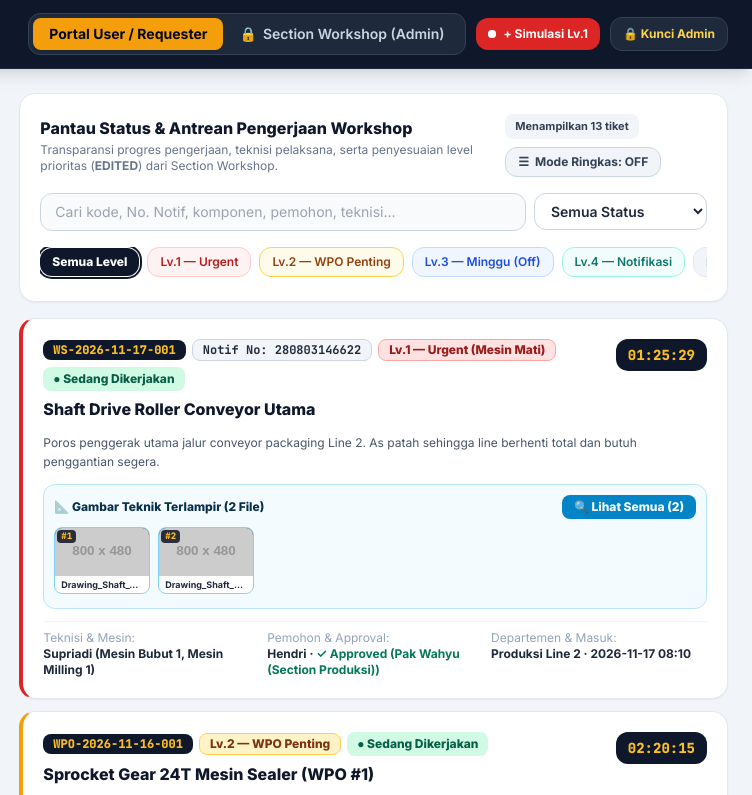
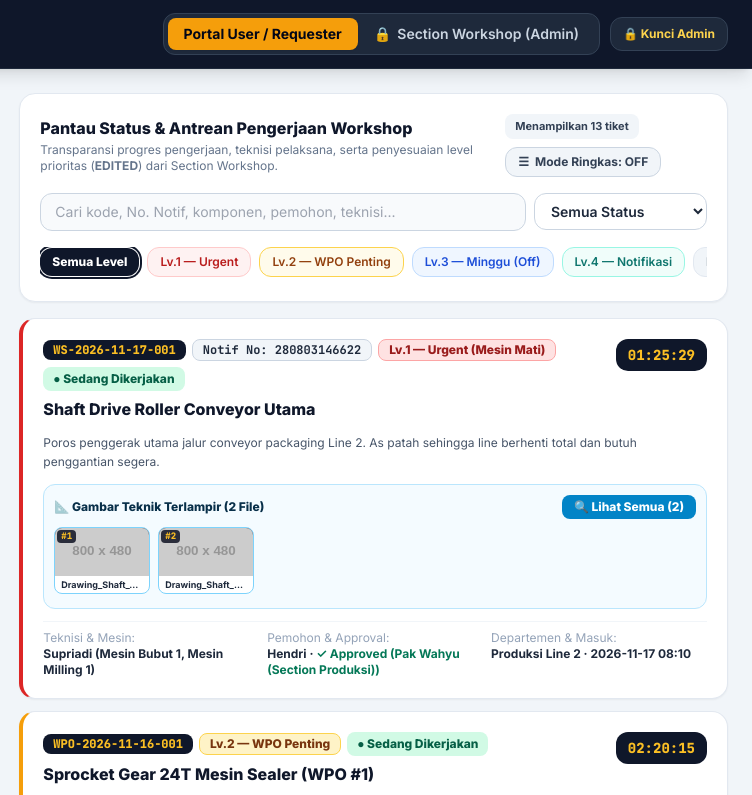
Before and after one commit to bakhtiarbima/monitoring-workshop, a plain HTML site: page index.html in a window 1280 px wide. Shown: the top 795 px of the page, 528-1280 px from the left. Drawn offline with nearby package versions, Linux system fonts and the light colour scheme; placeholder pictures from the web are drawn by us.

Commit message:
Add files via upload

```diff
--- a/index.html
+++ b/index.html
@@ -72,15 +72,7 @@
           </button>
         </div>
 
-        <!-- Admin-Only Controls: Simulate Emergency & Logout -->
-        <button type="button" id="btn-sim-level1" onclick="simulateEmergencyLevel1()" title="Simulasikan permintaan mendadak Level 1 (Mesin Mati)" class="hidden md:inline-flex items-center gap-2 px-3 py-2 rounded-xl bg-red-600 hover:bg-red-500 active:scale-95 text-white text-xs font-bold shadow-sm transition cursor-pointer">
-          <span class="relative flex h-2 w-2">
-            <span class="animate-ping absolute inline-flex h-full w-full rounded-full bg-red-200 opacity-75"></span>
-            <span class="relative inline-flex rounded-full h-2 w-2 bg-white"></span>
-          </span>
-          + Simulasi Lv.1
-        </button>
-
+        <!-- Admin-Only Control: Logout / Lock Admin -->
         <button type="button" id="btn-desktop-logout" onclick="logoutAdmin()" title="Kunci kembali akses Section Workshop" class="hidden md:inline-flex items-center gap-1.5 px-3 py-2 rounded-xl bg-slate-800 hover:bg-slate-700 text-amber-300 border border-slate-700 text-xs font-bold transition cursor-pointer">
           🔒 Kunci Admin
         </button>
@@ -1853,7 +1845,6 @@
     let selectedPriorityFilter = 'all';
     let selectedUserPriorityFilter = 'all';
     let selectedRecapDate = '2026-11-16';
-    let emergencyCounter = 0;
     let isCompactView = false;
     let isUserCompactView = false;
     let filterOvertimeOnly = false;
@@ -1952,7 +1943,6 @@
 
       updateSyncBadge('☁️ Menyimpan ke GitHub...', true);
 
-      // Freeze current running elapsed seconds before exporting JSON
       const serializedOrders = workOrders.map((j) => ({
         ...j,
         elapsedSeconds: getJobLiveSeconds(j),
@@ -1975,7 +1965,6 @@
       };
 
       try {
-        // 1. Check existing file SHA if already exists
         let existingSha = null;
         const getRes = await fetch(`${apiUrl}?ref=${encodeURIComponent(cfg.branch)}`, { headers });
         if (getRes.ok) {
@@ -1983,7 +1972,6 @@
           existingSha = getData.sha || null;
         }
 
-        // 2. Commit & Push JSON backup to GitHub
         const body = {
           message: `Backup data workshop (${new Date().toLocaleString('id-ID')})`,
           content: encodeUtf8Base64(JSON.stringify(payloadObj, null, 2)),
@@ -2036,7 +2024,6 @@
             }
           }
         } else {
-          // Public raw fallback so Portal User on GitHub Pages can read latest synced data
           const rawUrl = `https://raw.githubusercontent.com/${encodeURIComponent(cfg.owner)}/${encodeURIComponent(cfg.repo)}/${encodeURIComponent(cfg.branch)}/${cfg.filePath}?t=${Date.now()}`;
           const res = await fetch(rawUrl);
           if (res.ok) {
@@ -2237,18 +2224,15 @@
 
     function updateAuthHeaderUI() {
       const lockIcon = document.getElementById('admin-tab-lock-icon');
-      const simBtn = document.getElementById('btn-sim-level1');
       const deskLogout = document.getElementById('btn-desktop-logout');
       const mobLogout = document.getElementById('btn-mobile-logout');
 
       if (isAdminAuthenticated) {
         if (lockIcon) lockIcon.textContent = '🔓';
-        if (simBtn) simBtn.classList.remove('hidden');
         if (deskLogout) deskLogout.classList.remove('hidden');
         if (mobLogout) mobLogout.classList.remove('hidden');
       } else {
         if (lockIcon) lockIcon.textContent = '🔒';
-        if (simBtn) simBtn.classList.add('hidden');
         if (deskLogout) deskLogout.classList.add('hidden');
         if (mobLogout) mobLogout.classList.add('hidden');
       }
@@ -2413,7 +2397,6 @@
         urgentCard.classList.remove('border-red-300', 'bg-red-50/40');
       }
 
-      // Widget badges
       const standbyEl = document.getElementById('widget-standby-summary');
       if (standbyEl) {
         standbyEl.textContent = `${standbyTechCount} Teknisi Standby · ${freeMachineCount} Mesin Tersedia`;
@@ -2436,7 +2419,6 @@
         ghStatusEl.textContent = ghCfg.token ? 'Connected' : 'Setup';
       }
 
-      // Notification Overview Cards (Hari Ini, Kemarin, Total)
       const todaySubmitted = workOrders.filter((j) => (j.dateSubmitted || '').startsWith(OPERATIONAL_TODAY));
       const todayDoneFromToday = todaySubmitted.filter((j) => j.status === 'completed');
       const todayCompletedTotal = workOrders.filter((j) => j.status === 'completed' && (j.dateCompleted || '').startsWith(OPERATIONAL_TODAY));
@@ -3011,7 +2993,7 @@
                       ? `<button type="button" onclick="completeJob('${job.id}')" class="px-3.5 py-1.5 rounded-xl bg-slate-900 hover:bg-slate-800 text-white text-xs font-extrabold shadow-2xs transition cursor-pointer">
                           ✓ Tandai Selesai
                         </button>`
-                      : `<button type="button" onclick="reopenJob('${job.id}')" class="px-3 py-1.5 rounded-xl bg-slate-100 hover:bg-slate-200 text-slate-700 text-xs font-bold transition cursor-pointer">
+                      : `<button type="button" onclick="reopenJob('${job.id}')" class="px-3.5 py-1.5 rounded-xl bg-slate-100 hover:bg-slate-200 text-slate-700 text-xs font-bold transition cursor-pointer">
                           ↺ Buka Kembali
                         </button>`
                   }
@@ -3567,7 +3549,6 @@
       ).map((el) => el.value);
       job.machines = selectedMachines;
 
-      // Check duration change
       const oldSec = getJobLiveSeconds(job);
       const h = Math.max(0, parseInt(document.getElementById('edit-dur-hours').value, 10) || 0);
       const m = Math.max(0, Math.min(59, parseInt(document.getElementById('edit-dur-minutes').value, 10) || 0));
@@ -3650,67 +3631,7 @@
       renderAll();
     }
 
-    // 15. SIMULATE EMERGENCY LEVEL 1 INCOMING
-    function simulateEmergencyLevel1() {
-      emergencyCounter++;
-      const samples = [
-        {
-          comp: 'Poros Gearbox Agitator Tank #3 (Patah)',
-          dept: 'Mixing Area Line 3',
-          req: 'Rizky Pratama',
-          app: 'Pak Hendra (Section Mixing)',
-          notif: '280803146788',
-          desc: 'URGENT: Poros utama agitator patah mendadak saat proses batching, mesin mati total dan butuh bubut poros pengganti segera.',
-          mat: 'Stainless Steel SUS 316 Ø55mm x 500mm',
-        },
-        {
-          comp: 'Coupling Drive Motor Pompa Vacuum Filler',
-          dept: 'Packaging Line 1',
-          req: 'Bambang S.',
-          app: 'Bu Ratna (Section Packaging)',
-          notif: '280803146795',
-          desc: 'URGENT: Coupling pecah sehingga pompa vacuum berhenti total, line filling tidak bisa jalan.',
-          mat: 'Baja S45C Ø90mm x 120mm',
-        },
-      ];
-      const item = samples[(emergencyCounter - 1) % samples.length];
-      const newId = generateWorkOrderCode(1, OPERATIONAL_TODAY);
-
-      workOrders.unshift({
-        id: newId,
-        componentName: item.comp,
-        description: item.desc,
-        requesterName: item.req,
-        approverName: item.app,
-        isApproved: true,
-        notificationNo: item.notif,
-        department: item.dept,
-        dateSubmitted: getCurrentTimestampStr(),
-        dateCompleted: '',
-        timestamp: Date.now(),
-        originalPriority: 1,
-        currentPriority: 1,
-        isEdited: false,
-        editNote: '',
-        status: 'queued',
-        activeStartedAt: null,
-        progressPercent: 0,
-        holdReason: '',
-        holdLogs: [],
-        technician: '',
-        machines: [],
-        material: item.mat,
-        elapsedSeconds: 0,
-        durationEdited: false,
-        durationLogs: [],
-      });
-
-      saveLocalDatabase(true);
-      showToast(`🚨 DARURAT LEVEL 1 MASUK: ${newId} (${item.comp})!`, 'danger');
-      renderAll();
-    }
-
-    // 16. KELOLA MASTER DATA TEKNISI & MESIN WORKSHOP
+    // 15. KELOLA MASTER DATA TEKNISI & MESIN WORKSHOP
     function openResourceModal(tab = 'tech') {
       renderResourceManageLists();
       switchResourceTab(tab);
@@ -3867,7 +3788,7 @@
       showToast(`Mesin "${oldName}" dihapus.`, 'info');
     }
 
-    // 17. PINTASAN & WIDGET OPERASIONAL SECTION WORKSHOP
+    // 16. PINTASAN & WIDGET OPERASIONAL SECTION WORKSHOP
     function toggleCompactView() {
       isCompactView = !isCompactView;
       const labelEl = document.getElementById('compact-mode-label');
@@ -4031,7 +3952,7 @@
       renderAll();
     }
 
-    // 17B. HANDLER UPLOAD, COMPRESS BASE64, PREVIEW & LIGHTBOX MULTI-GAMBAR
+    // 17. HANDLER UPLOAD, COMPRESS BASE64, PREVIEW & LIGHTBOX MULTI-GAMBAR
     function compressImageToDataUrl(file, maxWidth = 800, quality = 0.72) {
       return new Promise((resolve) => {
         const reader = new FileReader();
@@ -4236,7 +4157,7 @@
       }
     }
 
-    // 17C. HAPUS TIKET / NOTIFIKASI WS MAUPUN WPO (KHUSUS SECTION WORKSHOP)
+    // 18. HAPUS TIKET / NOTIFIKASI WS MAUPUN WPO (KHUSUS SECTION WORKSHOP)
     function openDeleteModal(jobId) {
       const job = workOrders.find((j) => j.id === jobId);
       if (!job) return;
@@ -4285,7 +4206,7 @@
       renderAll();
     }
 
-    // 18. MASTER RENDER & LIVE 1-SECOND TIMER TICKER
+    // 19. MASTER RENDER & LIVE 1-SECOND TIMER TICKER
     function renderAll() {
       updateAuthHeaderUI();
       renderSummaryAndWidgets();
@@ -4321,7 +4242,6 @@
       loadLocalDatabase();
       switchRole(isAdminAuthenticated ? 'admin' : 'user');
       renderAll();
-      // Pull latest backup from GitHub repository if hosted on GitHub Pages or configured
       pullBackupFromGithub(true);
     });
   </script>
```
